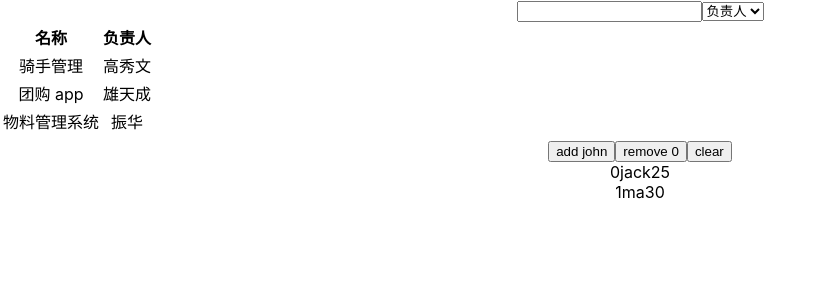
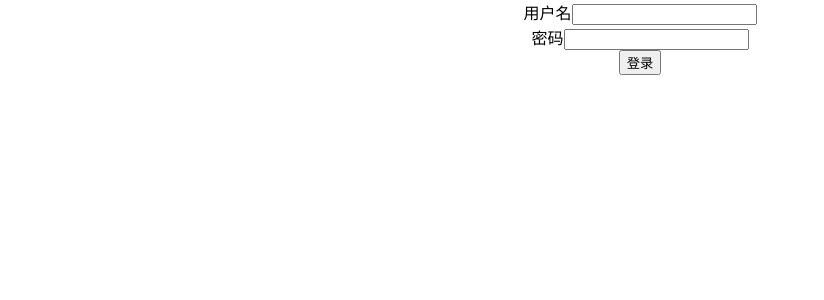
Before and after one commit to kcshan/jira, a React (Create React App) app: page / in a window 1280 px wide. Shown: the top 300 px of the page, without its empty margins (0-824 px from the left). Built offline with nearby package versions, Linux system fonts and the light colour scheme; data requests are answered from the project's data file.

Commit message:
feat: middleware

```diff
--- a/package.json
+++ b/package.json
@@ -22,7 +22,7 @@
     "test": "react-scripts test",
     "eject": "react-scripts eject",
     "prepare": "husky install",
-    "json-server": "json-server __json_server_mock__/db.json --watch --port 3001"
+    "json-server": "json-server __json_server_mock__/db.json --watch --port 3001 --middlewares ./__json_server_mock__/middleware.js"
   },
   "eslintConfig": {
     "extends": [
--- a/src/App.tsx
+++ b/src/App.tsx
@@ -1,13 +1,13 @@
 import React from "react";
 import { ProjectListScreen } from "./screens/project-list";
 import { TSReactTest } from "./try-use-array";
+import { LoginScreen } from "./screens/login";
 import "./App.css";
 
 function App() {
   return (
     <div className="App">
-      <ProjectListScreen />
-      <TSReactTest />
+      <LoginScreen />
     </div>
   );
 }
--- /dev/null
+++ b/src/screens/login/index.tsx
@@ -0,0 +1,41 @@
+import React, { FormEvent } from "react";
+
+export const LoginScreen = () => {
+  const apiUrl = process.env.REACT_APP_API_URL;
+
+  const login = (param: { username: string; password: string }) => {
+    fetch(`${apiUrl}/login`, {
+      method: "POST",
+      headers: {
+        "Content-Type": "application/json",
+      },
+      body: JSON.stringify(param),
+    }).then(async (response) => {
+      if (response.ok) {
+      }
+    });
+  };
+
+  const handleSubmit = (event: FormEvent<HTMLFormElement>) => {
+    event.preventDefault();
+    const username = (event.currentTarget.elements[0] as HTMLInputElement)
+      .value;
+    const password = (event.currentTarget.elements[1] as HTMLInputElement)
+      .value;
+    login({ username, password });
+  };
+
+  return (
+    <form onSubmit={handleSubmit}>
+      <div>
+        <label htmlFor="username">用户名</label>
+        <input type="text" id="username" />
+      </div>
+      <div>
+        <label htmlFor="password">密码</label>
+        <input type="password" id="password" />
+      </div>
+      <button type="submit">登录</button>
+    </form>
+  );
+};
```
Also changed, not shown: __json_server_mock__/middleware.js (added, +15 -0 lines).
